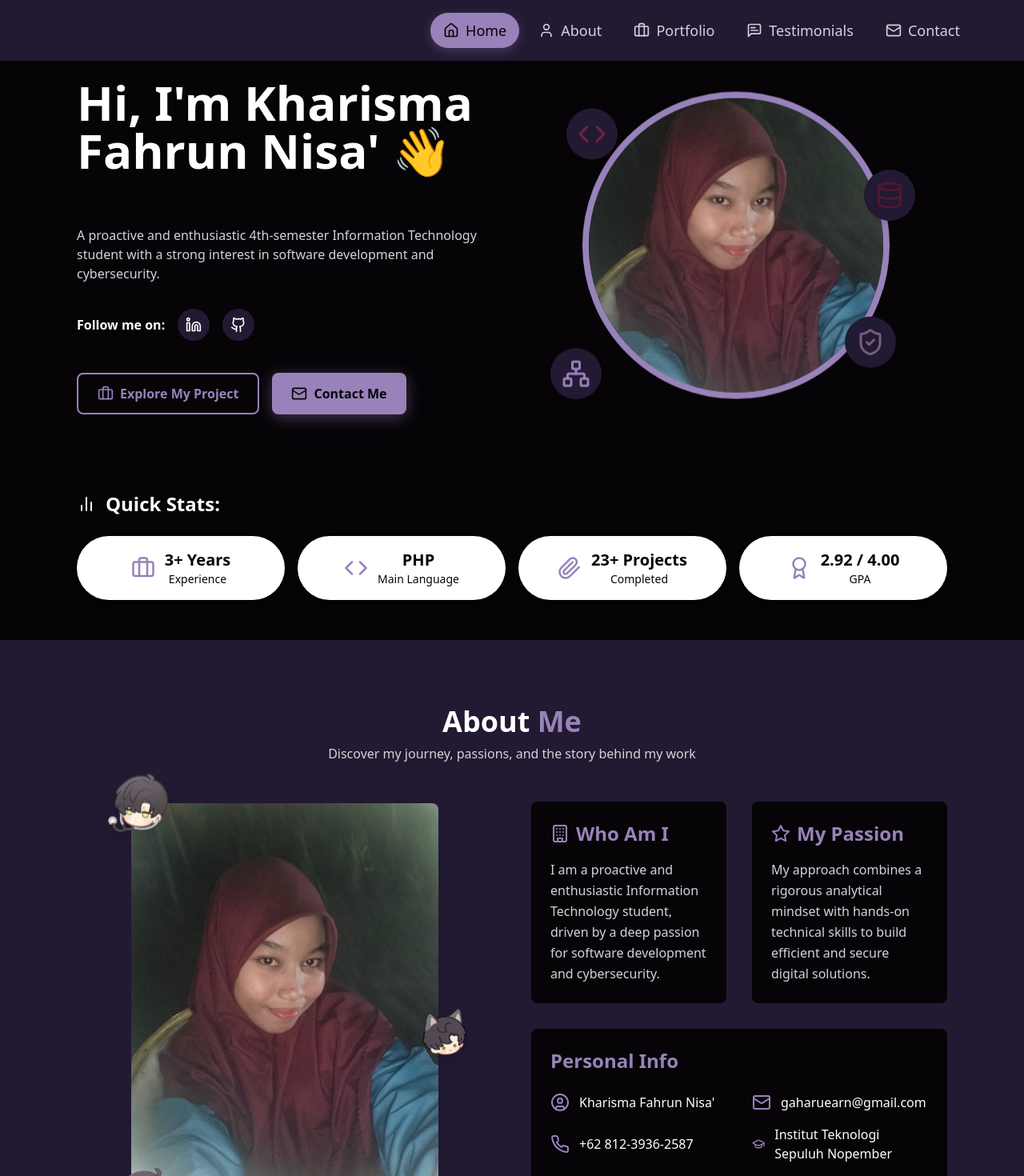
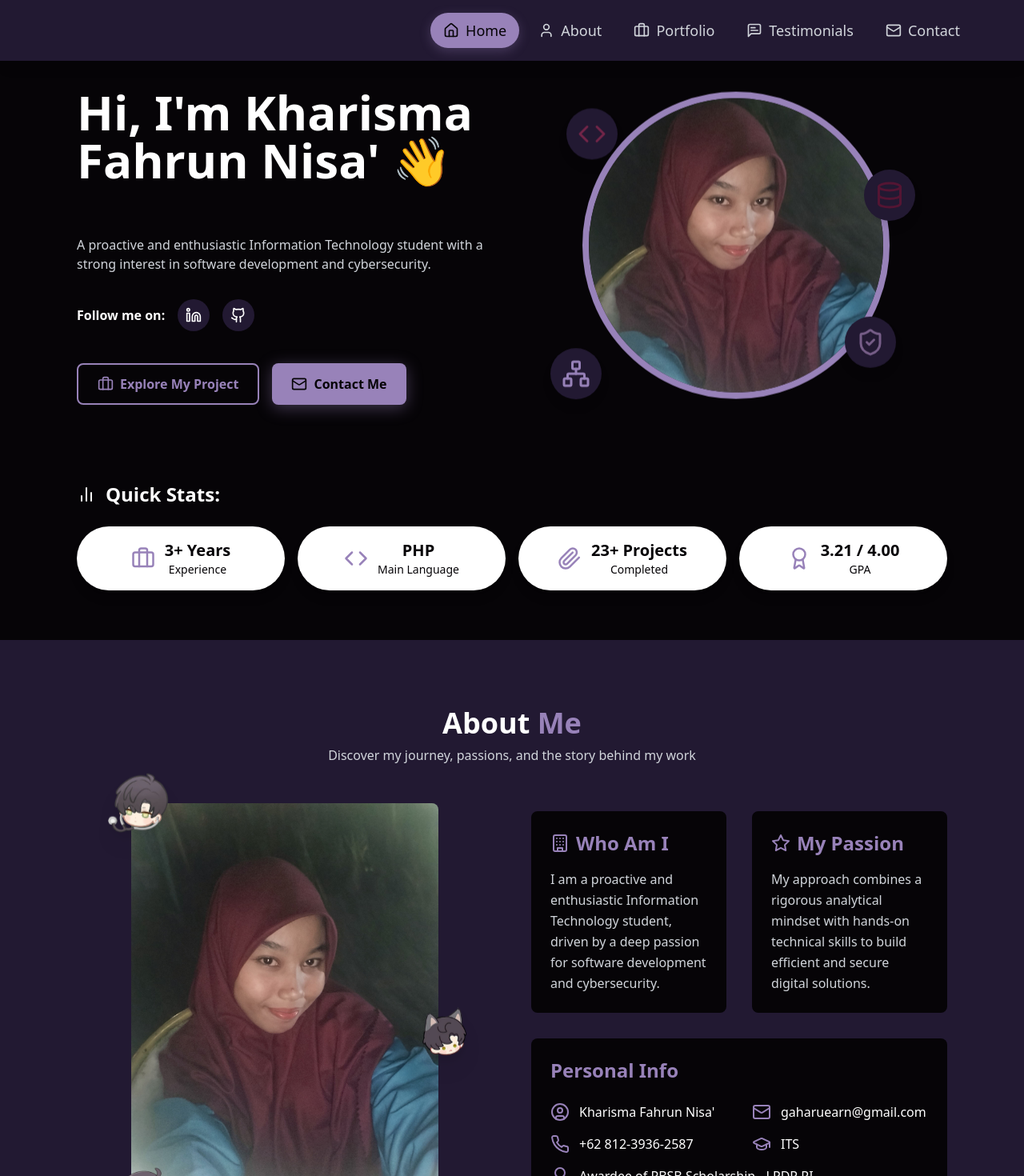
Before and after one commit to khafhrnsaa/myportfolyo, a React (Vite) app: page / in a window 1280 px wide. Shown: the top 1470 px of the page at 80% size. Built offline with nearby package versions, Linux system fonts and the light colour scheme.

Commit message:
Update App.jsx

```diff
--- a/src/App.jsx
+++ b/src/App.jsx
@@ -132,7 +132,7 @@ const HomeSection = () => {
                         <span ref={typedEl}></span>
                     </h3>
                     <p className="text-gray-300 max-w-lg mx-auto md:mx-0">
-                        A proactive and enthusiastic 4th-semester Information Technology student with a strong interest in software development and cybersecurity.
+                        A proactive and enthusiastic Information Technology student with a strong interest in software development and cybersecurity.
                     </p>
                     <div className="flex items-center justify-center md:justify-start space-x-4 pt-4">
                         <span className="font-semibold text-white">Follow me on:</span>
@@ -187,7 +187,7 @@ const HomeSection = () => {
                     </div>
                      <div className="stat-item bg-white text-[#060407] p-4 rounded-full flex items-center justify-center gap-3 shadow-lg">
                         <Award size={30} className="text-accent"/>
-                        <div><h5 className="text-xl font-bold">2.92 / 4.00</h5><p className="text-sm">GPA</p></div>
+                        <div><h5 className="text-xl font-bold">3.21 / 4.00</h5><p className="text-sm">GPA</p></div>
                     </div>
                 </div>
             </div>
@@ -250,7 +250,7 @@ const AboutSection = () => (
                         <div className="flex items-center gap-3"><UserCircle className="text-accent"/><span>Kharisma Fahrun Nisa'</span></div>
                         <div className="flex items-center gap-3"><Mail className="text-accent"/><span>gaharuearn@gmail.com</span></div>
                         <div className="flex items-center gap-3"><Phone className="text-accent"/><span>+62 812-3936-2587</span></div>
-                        <div className="flex items-center gap-3"><GraduationCap className="text-accent"/><span>Institut Teknologi Sepuluh Nopember</span></div>
+                        <div className="flex items-center gap-3"><GraduationCap className="text-accent"/><span>ITS</span></div>
                         <div className="flex items-center gap-3 col-span-full"><Award className="text-accent"/><span>Awardee of PBSB Scholarship - LPDP RI</span></div>
                     </div>
                 </div>
```
